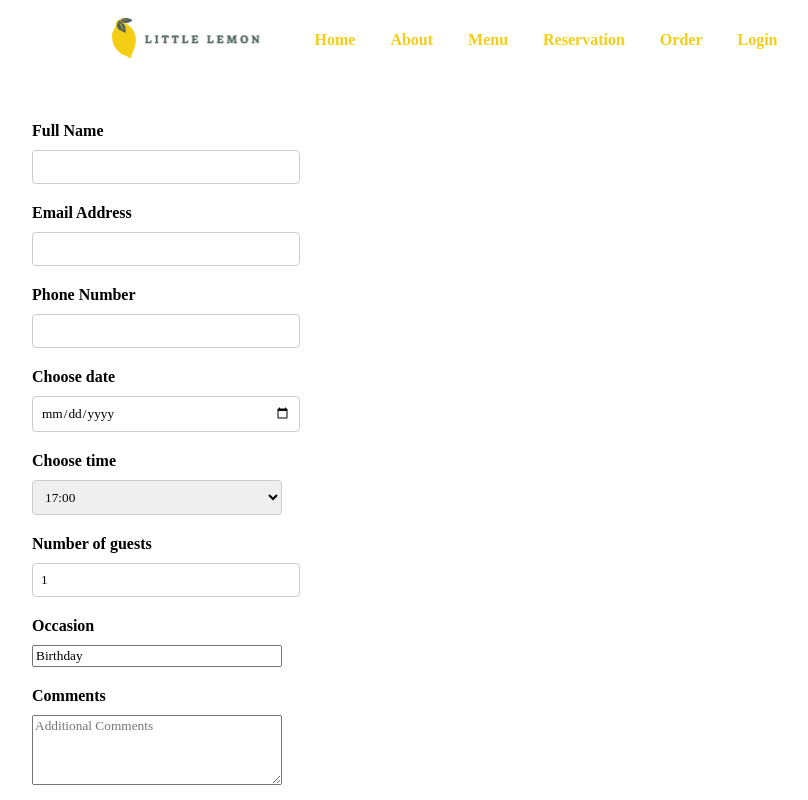
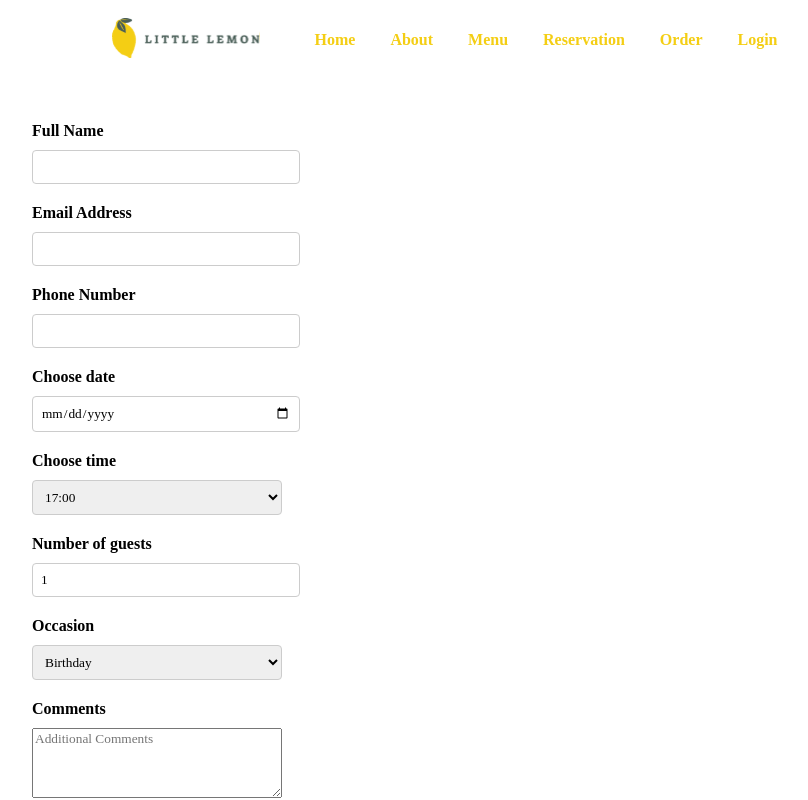
Before and after one commit to shakerbillo/table-booking-app, a React (Create React App) app: page /reservation in a window 1280 px wide. Shown: the top 800 px of the page, without its empty margins (208-1016 px from the left). Built offline with nearby package versions, Linux system fonts and the light colour scheme.

Commit message:
few fixes

```diff
--- a/src/components/Pages/Booking/BookingForm.js
+++ b/src/components/Pages/Booking/BookingForm.js
@@ -172,19 +172,17 @@ const BookingForm = ({ availableTimes, updateTimes }) => {
 				</div>
 				<div className="form-field">
 					<label htmlFor="occasion">Occasion</label>
-					<input
-						list="occasions"
+					<select
 						id="occasion"
 						value={formInput.occasion}
 						onChange={handleOccasionChange}
 						required
-					/>
-					<datalist id="occasions">
-						<option value="Birthday" />
-						<option value="Anniversary" />
-						<option value="Engagement" />
-						<option value="Party" />
-					</datalist>
+					>
+						<option>Birthday</option>
+						<option>Anniversary</option>
+						<option>Engagement</option>
+						<option>Party</option>
+					</select>
 				</div>
 
 				<div className="form-field">
```
